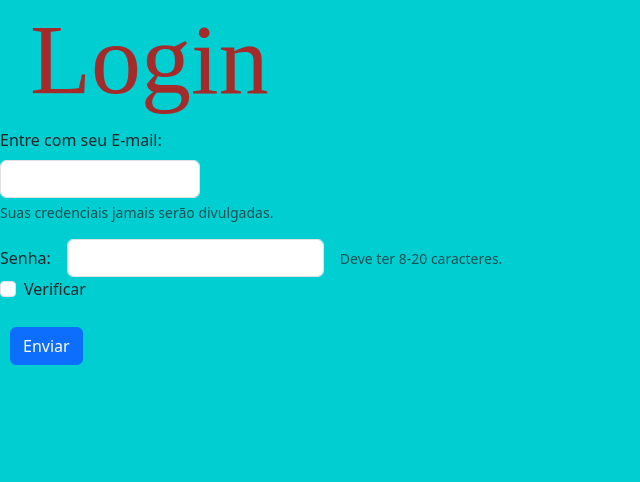
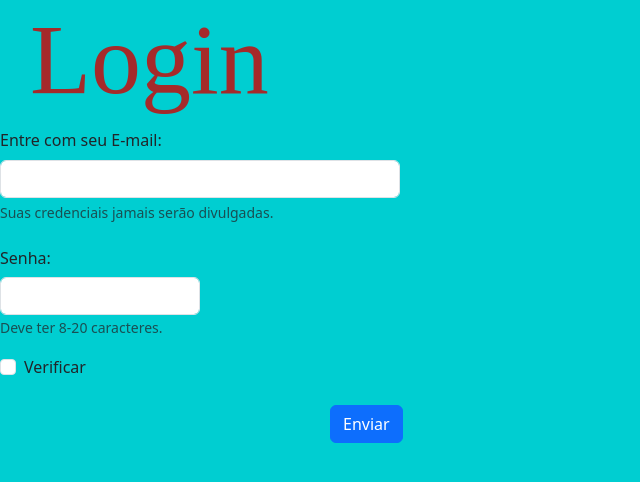
Before and after one commit to ruanmoraes018/dweb-2022.2, a Django app: page /login in a window 1280 px wide. Shown: the top 482 px of the page, without its empty margins (0-640 px from the left). Run offline with Django 4.2, Linux system fonts and the light colour scheme.

Commit message:
Inserção do Bootstrap e CSS

```diff
--- a/TokenBus/static/css/style.css
+++ b/TokenBus/static/css/style.css
@@ -18,3 +18,45 @@ h1 {
 body {
     background-color: #00CED1;
 }
+
+form#buscador input {
+    width: 400px;
+}
+
+form#buscador button {
+    position: absolute;
+    top: auto;
+    left: 328px;
+}
+
+form#cadastro input {
+    width: 400px;
+}
+
+div#tel input {
+    width: 200px;
+}
+
+div#pass input {
+    width: 200px;
+}
+
+form#cadastro button {
+    position: absolute;
+    top: auto;
+    left: 300px;
+}
+
+div#inputEmail input {
+    width: 400px;
+}
+
+div#inputPass input {
+    width: 200px;
+}
+
+form#login button {
+    position: absolute;
+    top: auto;
+    left: 320px;
+}
--- a/TokenBus/templates/login.html
+++ b/TokenBus/templates/login.html
@@ -4,13 +4,15 @@
 {% block title %}Login{% endblock %}
 {% block body %}
     <h1>Login</h1>
-<form>
-  <div class="mb-3">
+    <form id="login">
+        <div class="mb-3" id="inputEmail">
             <label for="exampleInputEmail1" class="form-label">Entre com seu E-mail:</label>
-    <input type="email" class="form-control" id="exampleInputEmail1" aria-describedby="emailHelp" style="width: 200px;">
-    <div id="emailHelp" class="form-text">Suas credenciais jamais serão divulgadas.</div>
+            <input type="email" class="form-control" id="exampleInputEmail1" aria-describedby="emailHelp">
+            <div id="emailHelpInLine" class="form-text">
+                Suas credenciais jamais serão divulgadas.
             </div>
-  <div class="row g-3 align-items-center">
+        </div>
+        <div class="mb-3" id="inputPass">
             <div class="col-auto">
                 <label for="inputPassword6" class="col-form-label">Senha:</label>
             </div>
```
Also changed, not shown: TokenBus/templates/cadastro.html (+17 -17 lines), TokenBus/templates/pesquisa.html (+4 -4 lines). Lines whose indentation alone changed are shown as unchanged.
